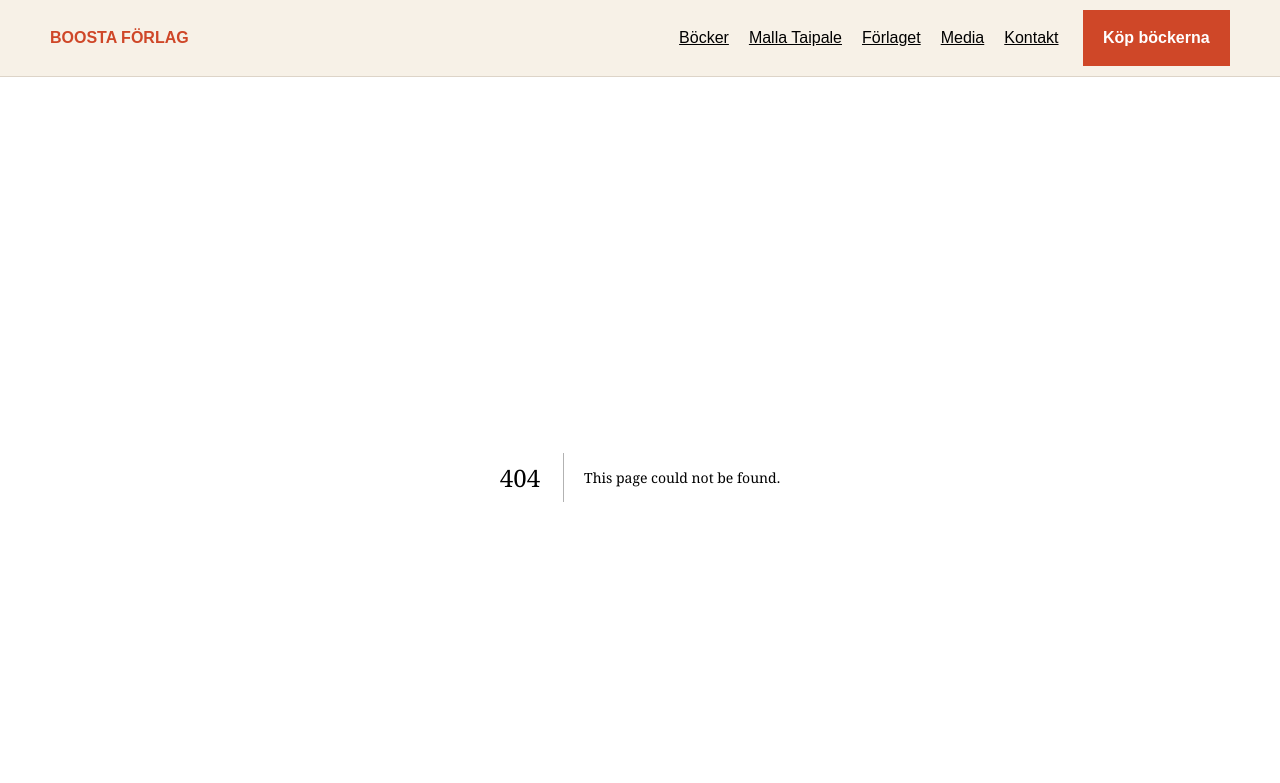
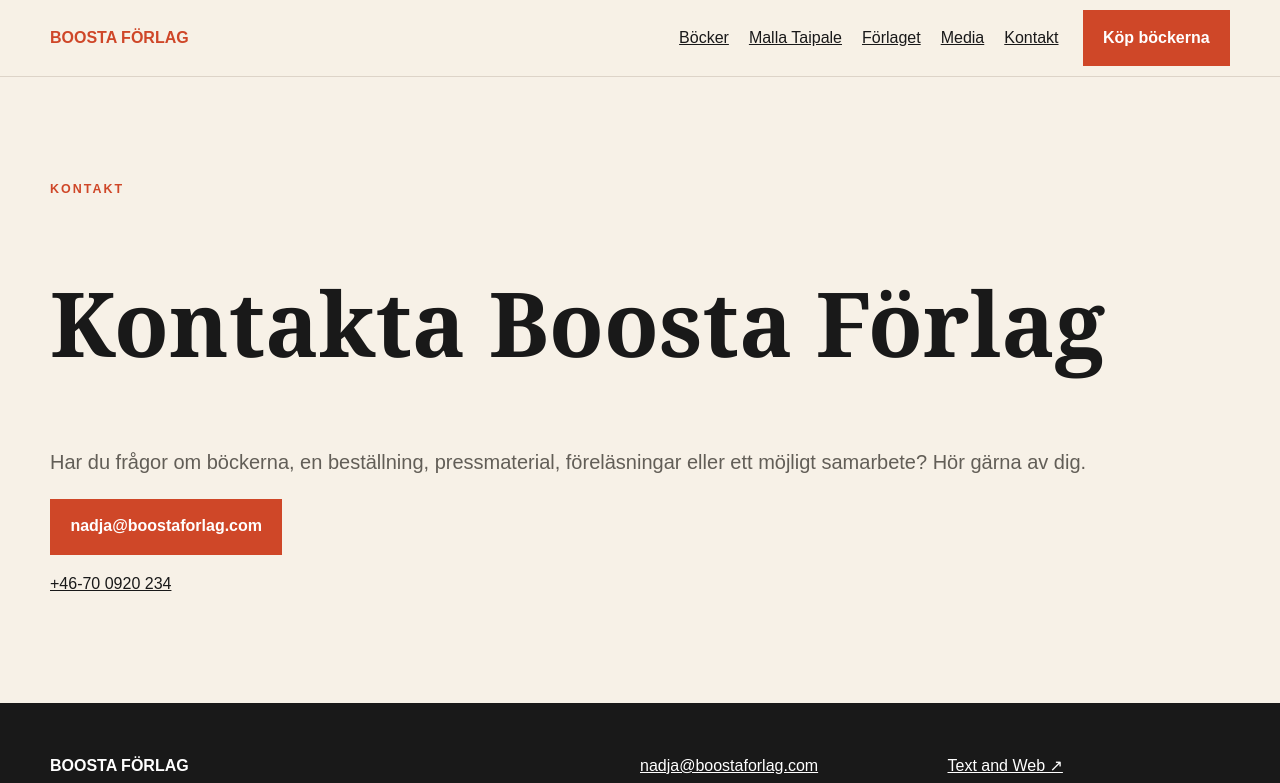
Before and after one commit to cjram71/boostaforlag, a Next.js app: page /kontakt in a window 1280 px wide. Before the commit this address had no page. Shown: the top 783 px of the page. Built offline with nearby package versions, Linux system fonts and the light colour scheme.

Commit message:
Add contact page

```diff
--- /dev/null
+++ b/app/kontakt/page.tsx
@@ -0,0 +1 @@
+export const metadata={title:'Kontakta Boosta Förlag'};export default function Page(){return <section className="section wrap"><p className="eyebrow">Kontakt</p><h1>Kontakta Boosta Förlag</h1><p className="lead">Har du frågor om böckerna, en beställning, pressmaterial, föreläsningar eller ett möjligt samarbete? Hör gärna av dig.</p><p><a className="button" href="mailto:nadja@boostaforlag.com">nadja@boostaforlag.com</a></p><p><a href="tel:+46700920234">+46-70 0920 234</a></p></section>}
```
